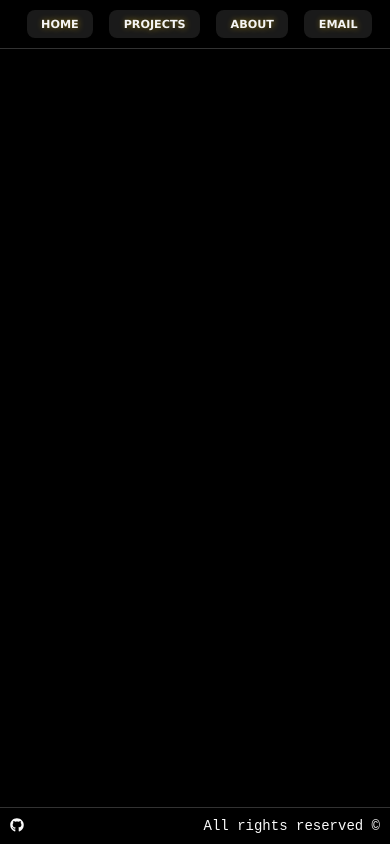
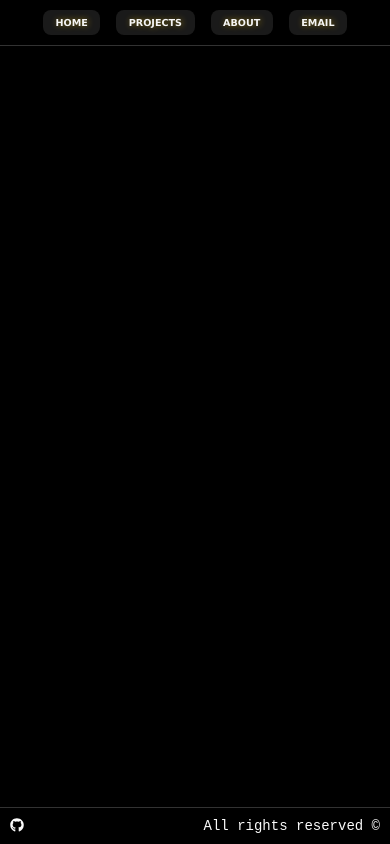
Before and after one commit to h-aburesha/my-next-website, a Next.js app: page /components/navbar in a window 390 px wide. Built offline with nearby package versions, Linux system fonts and the light colour scheme.

Commit message:
Add responsive styling to navigation bar

```diff
--- a/styles/globals.css
+++ b/styles/globals.css
@@ -336,6 +336,14 @@ hr {
     z-index: 1;
 }
 
+@media screen and (max-width: 600px) {
+    .navigation-bar {
+        justify-content: center;
+        font-size: 12px;
+        line-height: 12px;
+    }
+}
+
 .navigation-bar::before {
     display: block;
     content: "";
```
